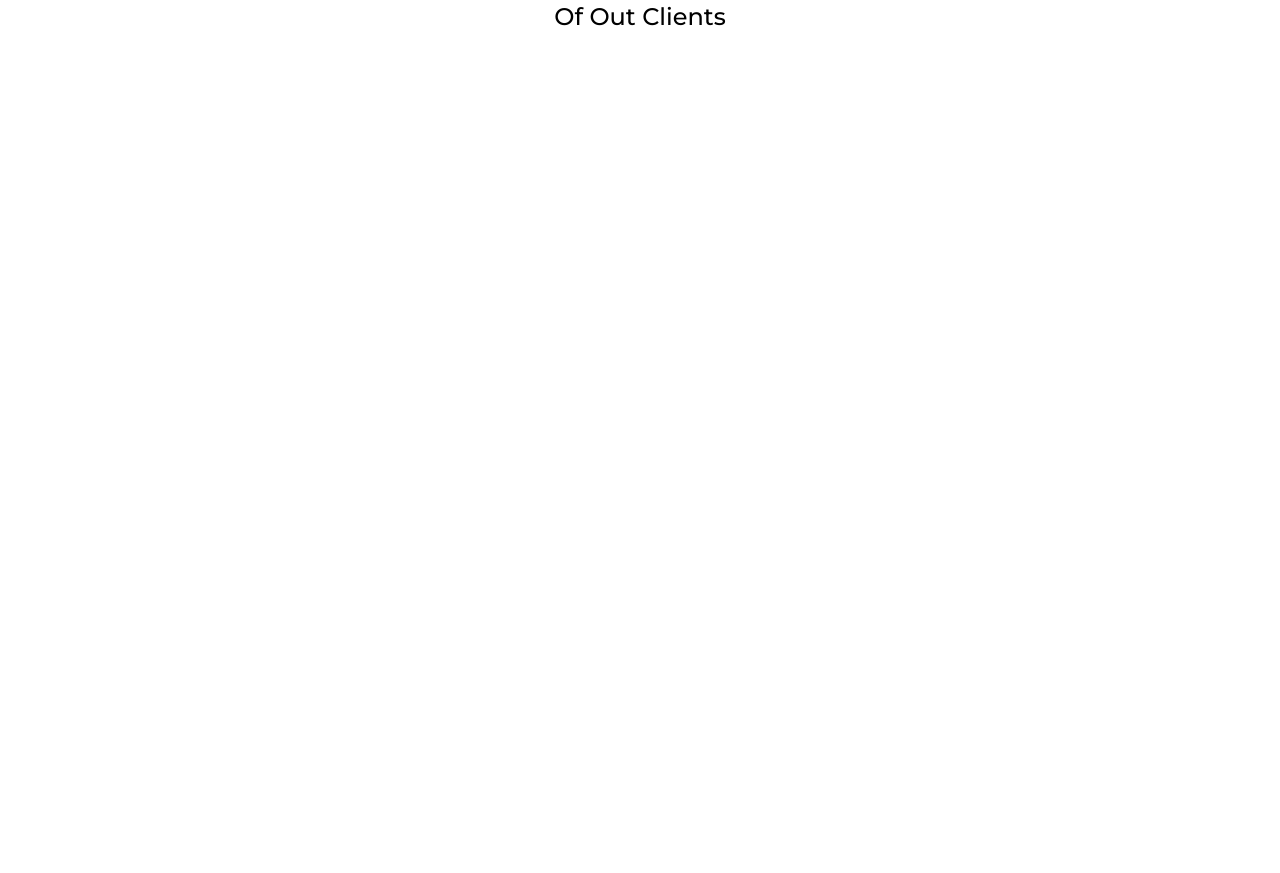
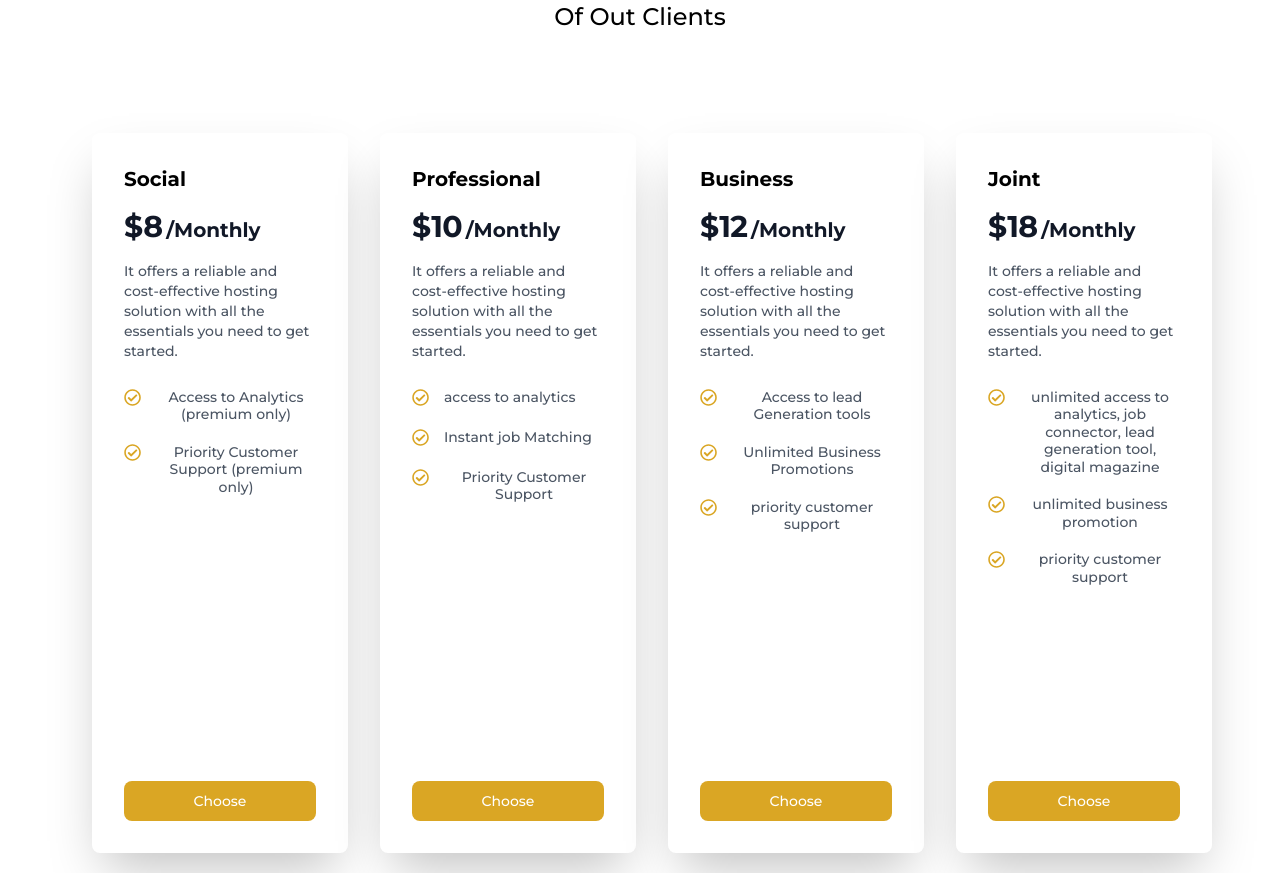
Before and after one commit to Yared-betsega/landing-page, a React (Create React App) app: page / in a window 1280 px wide. Shown: the part 4689-5562 px from the top of the page. Before the commit the page ends 4802 px from the top, so only its background shows below. Built offline with nearby package versions, Linux system fonts and the light colour scheme.

Commit message:
add pricing page

```diff
--- a/src/components/features/Mission.jsx
+++ b/src/components/features/Mission.jsx
@@ -2,7 +2,7 @@ import React from 'react'
 
 export default function Mission({headerText, descriptionText}) {
     return (
-        <div className='mt-28 mb-20 mx-80 px-20 font-Montserrat'>
+        <div className='mt-28 mb-20 mx-80 px-20 font-Montserrat text-center'>
             <h1 className='text-5xl text-black font-bold'>{headerText}</h1>
             <p className='capitalize text-2xl font-normal mt-10 text-center'>{descriptionText}</p>
         </div>
--- a/src/components/pricing/Price_Card.jsx
+++ b/src/components/pricing/Price_Card.jsx
@@ -1,10 +1,33 @@
 import React from 'react'
 
-export default function
-() {
-  return (
-    <div>
+export default function PriceCard({ type, price, description, actions, url }) {
+    return (
 
-    </div>
-  )
+        <div className="w-full flex flex-col justify-between items-start max-w-sm p-4 bg-white rounded-lg shadow-2xl sm:p-8 font-Montserrat mx-3 h-[90vh]">
+            <div>
+                <h5 className="mb-4 text-xl font-semibold text-start ">{type}</h5>
+                <div className="flex items-baseline text-gray-900 ">
+                    <span className="text-3xl font-semibold">$</span>
+                    <span className="text-3xl font-extrabold tracking-tight">{price}</span>
+                    <span className="ml-1 text-xl font-bold ">/Monthly</span>
+                </div>
+                <p className='my-4 text-gray-600 text-start text-sm'>{description}</p>
+                <ul role="list" className="space-y-5 my-7">
+                    {
+                        actions.map((text, key) => {
+                            return <li className="flex space-x-3    ">
+                                <svg aria-hidden="true" className="flex-shrink-0 w-5 h-5 text-[#DAA624] " fill="currentColor" viewBox="0 0 600 600" xmlns="http://www.w3.org/2000/svg"><title>Check icon</title><path fill-rule="evenodd" d="M256 8C119.033 8 8 119.033 8 256s111.033 248 248 248 248-111.033 248-248S392.967 8 256 8zm0 48c110.532 0 200 89.451 200 200 0 110.532-89.451 200-200 200-110.532 0-200-89.451-200-200 0-110.532 89.451-200 200-200m140.204 130.267l-22.536-22.718c-4.667-4.705-12.265-4.736-16.97-.068L215.346 303.697l-59.792-60.277c-4.667-4.705-12.265-4.736-16.97-.069l-22.719 22.536c-4.705 4.667-4.736 12.265-.068 16.971l90.781 91.516c4.667 4.705 12.265 4.736 16.97.068l172.589-171.204c4.704-4.668 4.734-12.266.067-16.971z" clip-rule="evenodd"></path></svg>
+                                <span className="text-sm test-start font-normal leading-tight text-gray-600 ">{text}</span>
+                            </li>
+                        })
+                    }
+                </ul>
+            </div>
+            <div style={{ textAlign: 'end' }} className='w-full self-end' >
+                <a href={url} type="button" className=" text-white bg-[#DAA624] hover:bg-blue-700 focus:ring-4 focus:outline-none focus:ring-blue-200 font-medium rounded-lg text-sm px-5 py-2.5 inline-flex justify-center w-full text-center">Choose</a>
+
+            </div>
+        </div>
+
+    )
 }
--- a/src/components/pricing/Pricing.jsx
+++ b/src/components/pricing/Pricing.jsx
@@ -1,11 +1,37 @@
 import React from 'react'
 import Mission from '../features/Mission'
+import PriceCard from './Price_Card'
 
 export default function Pricing() {
-  return (
-    <div>
-        <Mission headerText={"Pricing"} descriptionText={"we offer a range of pricing options, designed to meet the diverse needs of out clients"}></Mission>
+    const socialAccountActions = [
+        "Access to Analytics (premium only)",
+        "Priority Customer Support (premium only)"
+    ];
+    const professionalAccountActions = [
+        "access to analytics",
+        "Instant job Matching",
+        "Priority Customer Support"
+    ];
+    const businessAccountActions =[
+        "Access to lead Generation tools",
+        "Unlimited Business Promotions",
+        "priority customer support"
+    ];
+    const jointAccountActions = [
+        "unlimited access to analytics, job connector, lead generation tool, digital magazine",
+        "unlimited business promotion",
+        "priority customer support"
+    ]
 
-    </div>
-  )
+    return (
+        <div>
+            <Mission headerText={"Pricing"} descriptionText={"we offer a range of pricing options, designed to meet the diverse needs of out clients"}></Mission>
+            <div className='grid grid-cols-1 sm:grid-cols-2 md:grid-cols-2 lg:grid-cols-4 gap-x-8 gap-y-28 px-20 py-5'>
+                <PriceCard type={"Social"} price={8} description={"It offers a reliable and cost-effective hosting solution with all the essentials you need to get started."} actions={socialAccountActions} url={"#"}></PriceCard>
+                <PriceCard type={"Professional"} price={10} description={"It offers a reliable and cost-effective hosting solution with all the essentials you need to get started."} actions={professionalAccountActions} url={"#"}></PriceCard>
+                <PriceCard type={"Business"} price={12} description={"It offers a reliable and cost-effective hosting solution with all the essentials you need to get started."} actions={businessAccountActions} url={"#"}></PriceCard>
+                <PriceCard type={"Joint"} price={18} description={"It offers a reliable and cost-effective hosting solution with all the essentials you need to get started."} actions={jointAccountActions} url={"#"}></PriceCard>
+            </div>
+        </div>
+    )
 }
```
